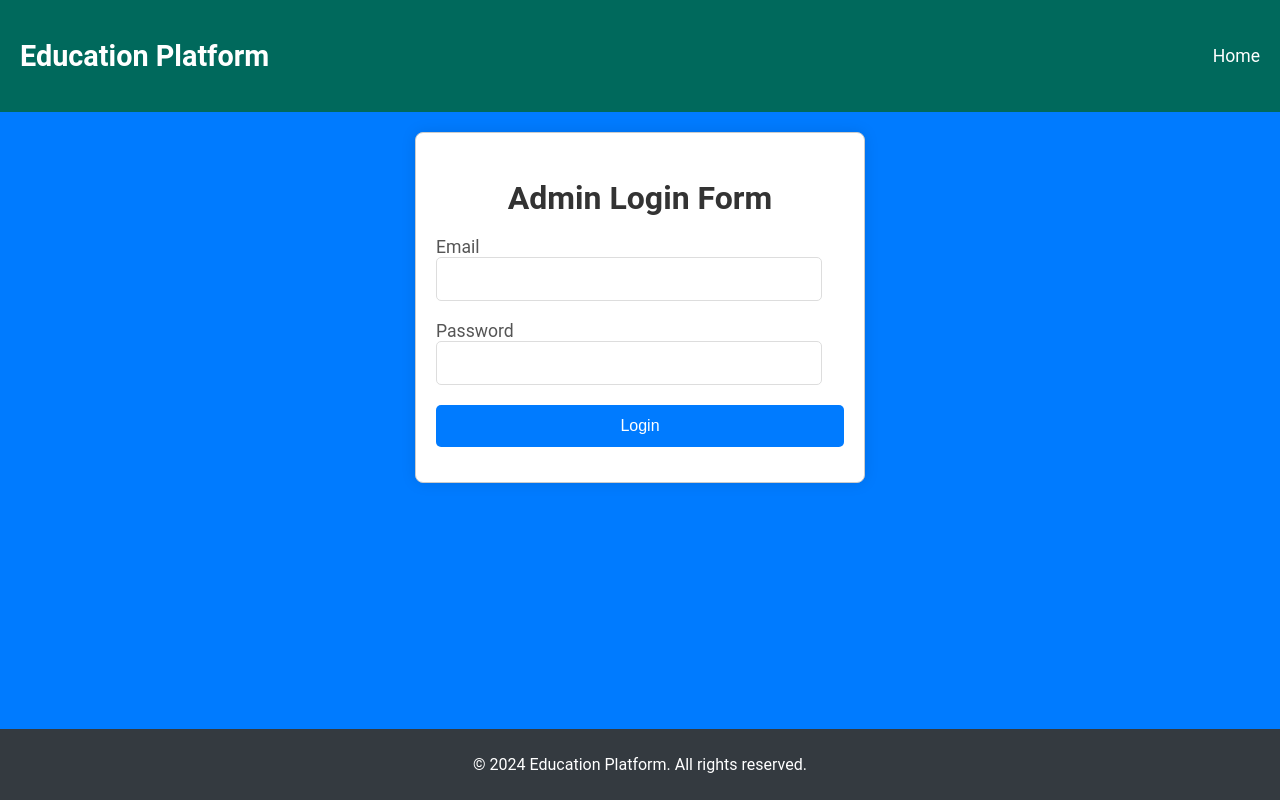
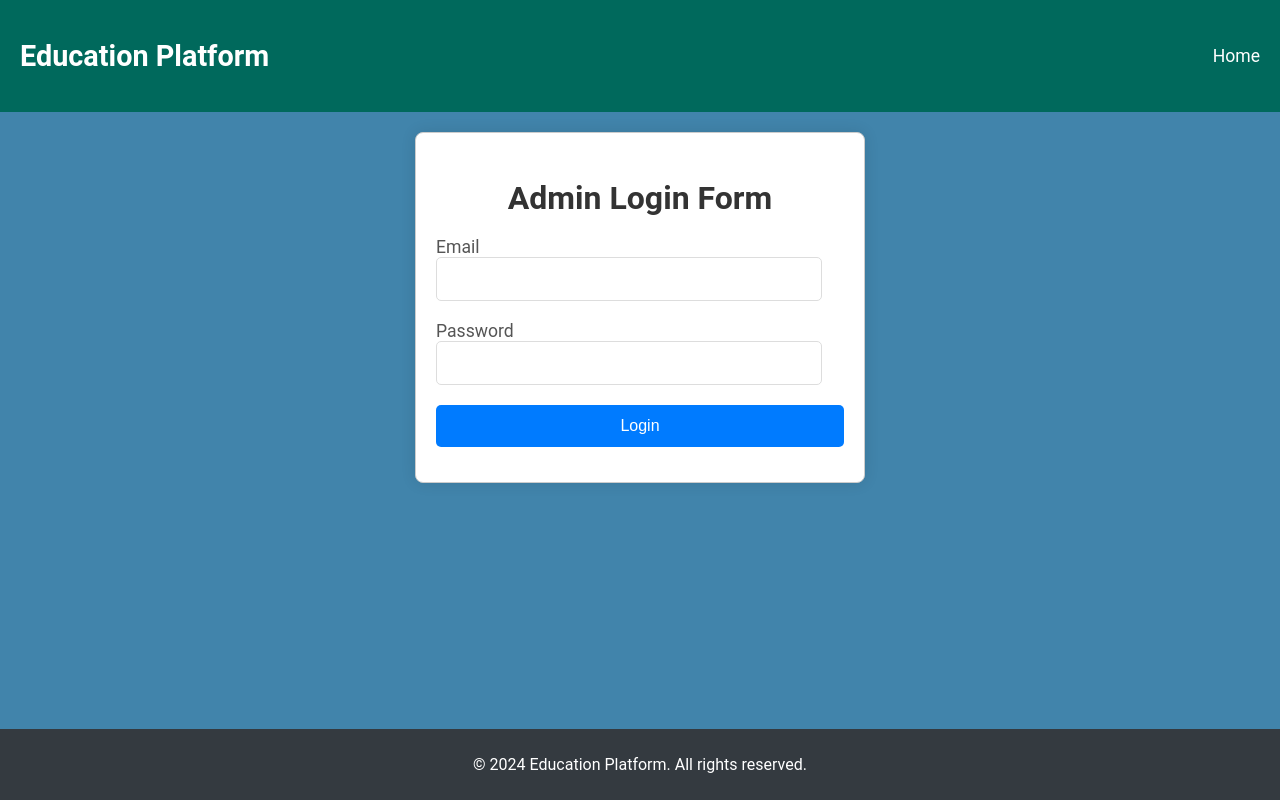
Before and after one commit to keerthana2624/Dashboard_Frontend, a React (Create React App) app in the folder my-app/: page /admin/login in a window 1280 px wide. Built offline with nearby package versions, Linux system fonts and the light colour scheme.

Commit message:
Login css is modified based on user interaction

```diff
--- a/my-app/src/components/Login.css
+++ b/my-app/src/components/Login.css
@@ -4,7 +4,7 @@
 body {
   margin: 0;
   font-family: 'Roboto', sans-serif;
-    background-color: #007bff;
+  background-color: #4184ab;
   display: flex;
   min-height: 100vh;
   flex-direction: column;
@@ -76,7 +76,7 @@ body {
 button {
   padding: 12px 20px;
   font-size: 1em;
-    background-color: #007bff;
+  background-color: #3975b4;
   color: #fff;
   border: none;
   border-radius: 5px;
```
Lines whose indentation alone changed are shown as unchanged.
